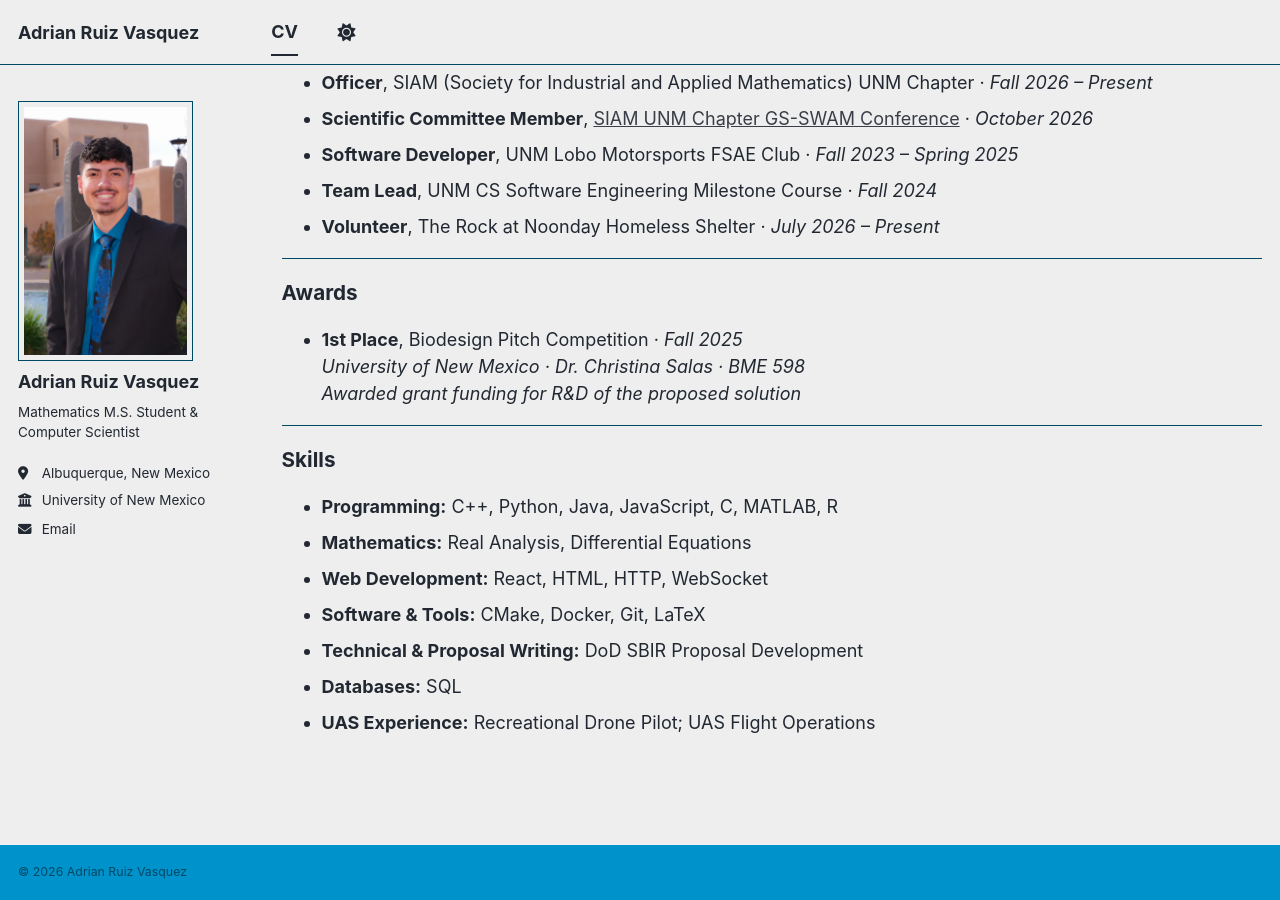
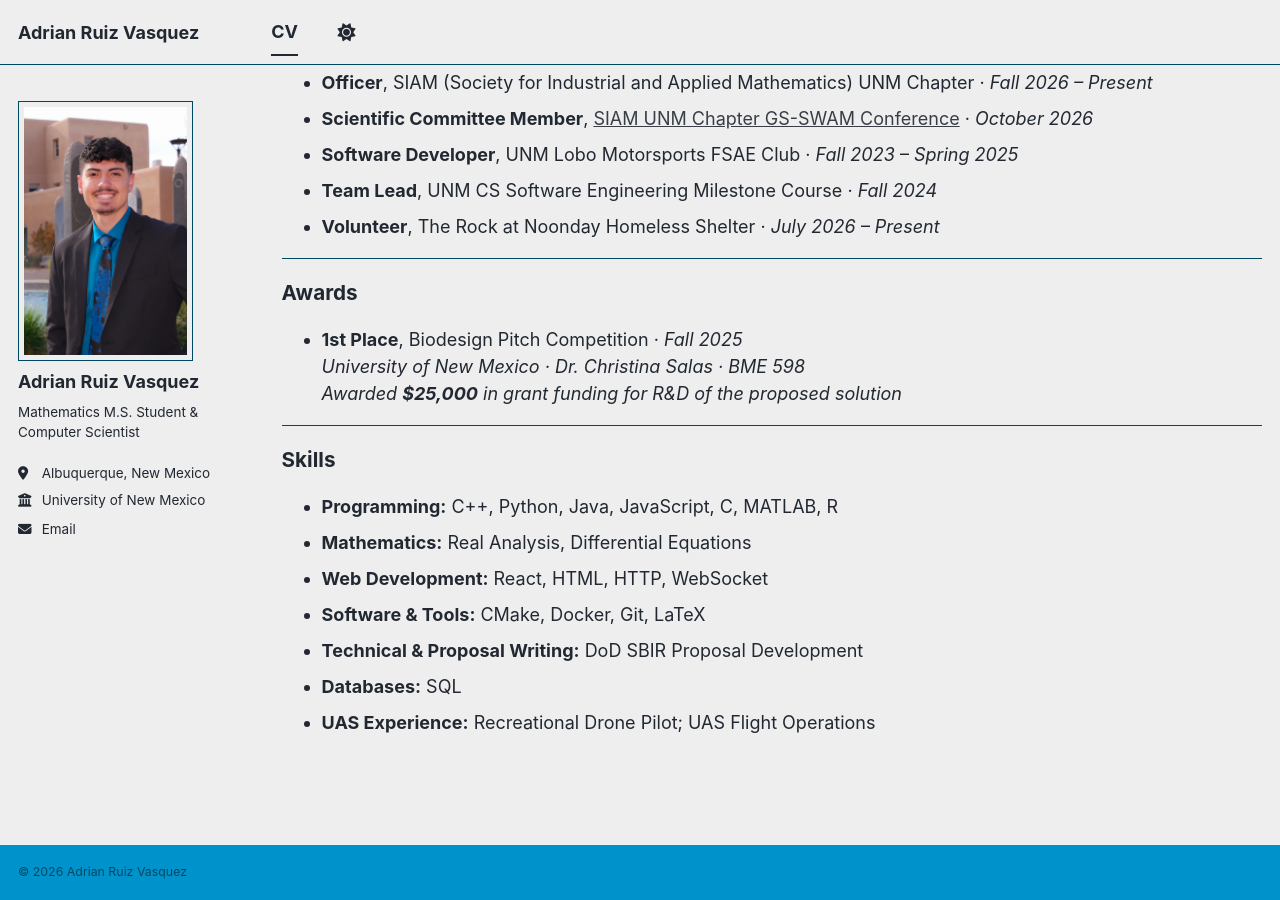
Before and after one commit to ADRIANRUIZVASQUEZ/ADRIANRUIZVASQUEZ.github.io, a Jekyll site: the page built from _pages/cv.md, in a window 1280 px wide and 900 px high, scrolled down 1759 px. Built offline with Jekyll 4.4.1, drawn with Linux system fonts in a browser that asks for light colours; a style sheet for code colours, icons or effects is not loaded.

Commit message:
added biodesign $

```diff
--- a/_pages/cv.md
+++ b/_pages/cv.md
@@ -85,7 +85,7 @@ GPA: 4.0
 
 * **1st Place**, Biodesign Pitch Competition · *Fall 2025*
   *University of New Mexico · Dr. Christina Salas · BME 598*
-  *Awarded grant funding for R&D of the proposed solution*
+  *Awarded **$25,000** in grant funding for R&D of the proposed solution*
 
 
 ---
```
